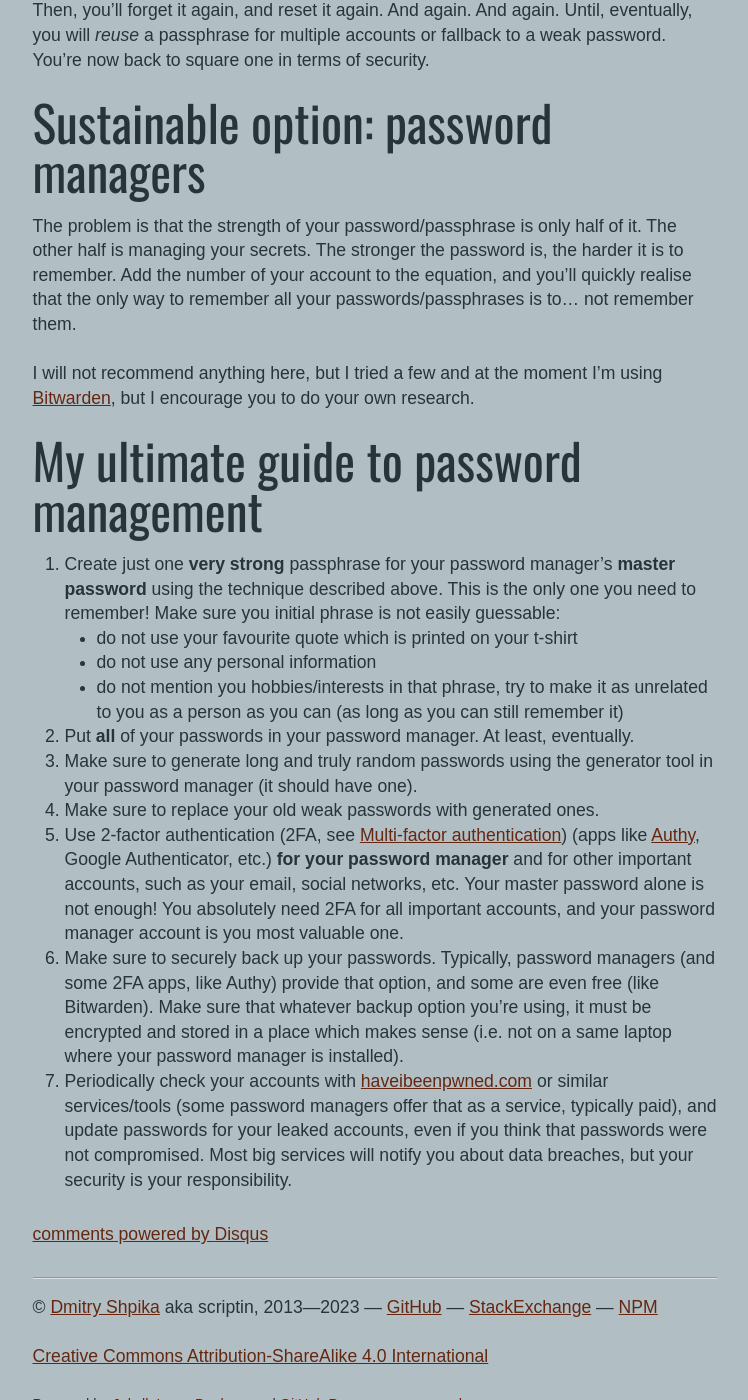
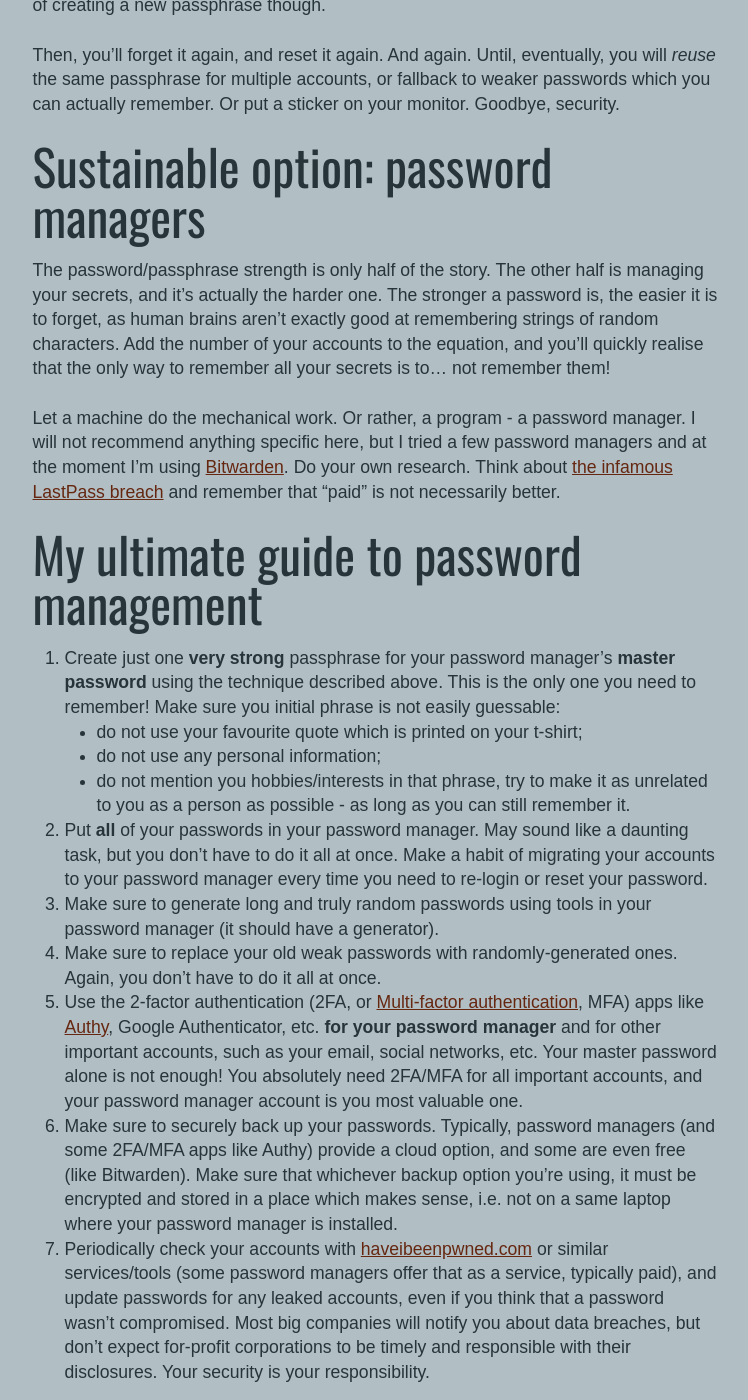
Before and after one commit to scriptin/scriptin.github.io, a Jekyll site: the page built from _posts/2021-10-29-your-passphrase-is-garbase.md, in a window 1280 px wide and 1400 px high, scrolled down 1727 px. Shown: the whole window, without its empty margins (265-1013 px from the left). Built offline with Jekyll 4.4.1, drawn with Linux system fonts in a browser that asks for light colours; comment, search, counter and statistics services are not loaded; some of the changed text lies outside the part shown.

Commit message:
Update passphare post

```diff
--- a/_posts/2021-10-29-your-passphrase-is-garbase.md
+++ b/_posts/2021-10-29-your-passphrase-is-garbase.md
@@ -1,26 +1,27 @@
 ---
 layout: post
 title: "Your passphrase is garbage"
+last_updated: 2023-10-11
 ---
 
-> TL;DR: Use a password manager. You should only have 1 passphrase to remember: your password manager's master passphrase. See the guide at the end for more tips.
+> TL;DR: Passphrases are better than passwords, but not sustainable. Use a password manager to generate and store long, truly random passwords, and remember just one passphrase - your password manager's master passphrase.
 
-## Passwords are even more garbage
+## Passwords are bad
 
 Imagine you're about to create a new account, and to set a password, you need to provide a string of characters which:
 
 - is at least 8 characters long
-- contains at least one of each of these:
-  - lowercase letter
-  - uppercase letter
-  - number
-  - special character: `!@#$%^&*()-_=+,.<>/?`
+- contains at least one symbol in each of these categories:
+  - lowercase letters
+  - uppercase letters
+  - numbers
+  - special characters: `!@#$%^&*()-_=+,.<>/?`
 
 Here's one:
 
 > Passw0rd!
 
-The problem? It's in a dictionary which hackers use to brute-force passwords.
+The problem? It's in a dictionary which hackers use to brute-force passwords (see [this collection](https://github.com/danielmiessler/SecLists/tree/master/Passwords) for examples of such dictionaries), so it's not secure.
 
 A better one?
 
@@ -28,41 +29,43 @@
 
 (Imagine your name is John Smith, and you're born in 1980.)
 
-Not really. Hackers can gather your personal information. Maybe you think that you're not that important, but your data may appear in a data breach or be gathered automatically from you social network profiles, so you don't have to be important to fall victim to hackers.
+Not much better. Not in a dictionary, probably, but hackers can gather your personal information. Maybe you think that you're not that important, but your data may appear in a data breach or gathered automatically from you social network profiles, so you don't have to be important to fall victim to hackers.
 
-## Passphrases?
+## Let's try passphrases
 
-Some people and companies (even those in cyber-security industry) [recommend](https://www.youtube.com/results?search_query=passphrase) to use _passphrases_ instead:
+Some people and companies (even those in cyber-security industry) [recommend](https://www.youtube.com/results?search_query=passphrase) to use _passphrases_ instead, with a typical instruction for creating one looking something like this:
 
 1. Think of a long phrase: "I met Jane in New York in 1995"
 2. Use only initial letters: `ImJiNYi1995`
 3. Replace some with special characters: `ImJ@NY#1995`
 
-Looks good? Not really.
+Looks good? Better indeed, but...
 
-## Passphrases are advertised as a better option, but...
+## Can you remember a passphrase?
 
-Imagine that you don't use this passphrase for more than a month. Also, you have multiple accounts which use passphrases created with a same technique. Eventually, you'll either forget the whole thing, or at least which letters you've replaced with symbols.
+Imagine that you don't use this passphrase for more than a month. Also, you have multiple accounts which use passphrases created with the same technique. Eventually, you'll either forget the whole thing, or at least which exact letters you've replaced with symbols.
 
-You'll end up resetting your password, no problem.
+No problem, you can simply reset your password. You'll have to go through the process of creating a new passphrase though.
 
-Then, you'll forget it again, and reset it again. And again. And again. Until, eventually, you will _reuse_ a passphrase for multiple accounts or fallback to a weak password. You're now back to square one in terms of security.
+Then, you'll forget it again, and reset it again. And again. Until, eventually, you will _reuse_ the same passphrase for multiple accounts, or fallback to weaker passwords which you can actually remember. Or put a sticker on your monitor. Goodbye, security.
 
 ## Sustainable option: password managers
 
-The problem is that the strength of your password/passphrase is only half of it. The other half is managing your secrets. The stronger the password is, the harder it is to remember. Add the number of your account to the equation, and you'll quickly realise that the only way to remember all your passwords/passphrases is to... not remember them.
+The password/passphrase strength is only half of the story. The other half is managing your secrets, and it's actually the harder one. The stronger a password is, the easier it is to forget, as human brains aren't exactly good at remembering strings of random characters. Add the number of your accounts to the equation, and you'll quickly realise that the only way to remember all your secrets is to... not remember them!
 
-I will not recommend anything here, but I tried a few and at the moment I'm using [Bitwarden](https://bitwarden.com/), but I encourage you to do your own research.
+Let a machine do the mechanical work. Or rather, a program - a password manager. I will not recommend anything specific here, but I tried a few password managers and at the moment I'm using [Bitwarden](https://bitwarden.com/). Do your own research. Think about [the infamous LastPass breach](https://blog.lastpass.com/2023/03/security-incident-update-recommended-actions/) and remember that "paid" is not necessarily better.
 
 ## My ultimate guide to password management
 
 1. Create just one **very strong** passphrase for your password manager's **master password** using the technique described above. This is the only one you need to remember! Make sure you initial phrase is not easily guessable:
-    - do not use your favourite quote which is printed on your t-shirt
-    - do not use any personal information
-    - do not mention you hobbies/interests in that phrase, try to make it as unrelated to you as a person as you can (as long as you can still remember it)
-2. Put **all** of your passwords in your password manager. At least, eventually.
-3. Make sure to generate long and truly random passwords using the generator tool in your password manager (it should have one).
-4. Make sure to replace your old weak passwords with generated ones.
-5. Use 2-factor authentication (2FA, see [Multi-factor authentication](https://en.wikipedia.org/wiki/Multi-factor_authentication)) (apps like [Authy](https://authy.com/), Google Authenticator, etc.) **for your password manager** and for other important accounts, such as your email, social networks, etc. Your master password alone is not enough! You absolutely need 2FA for all important accounts, and your password manager account is you most valuable one.
-6. Make sure to securely back up your passwords. Typically, password managers (and some 2FA apps, like Authy) provide that option, and some are even free (like Bitwarden). Make sure that whatever backup option you're using, it must be encrypted and stored in a place which makes sense (i.e. not on a same laptop where your password manager is installed).
-7. Periodically check your accounts with [haveibeenpwned.com](https://haveibeenpwned.com/) or similar services/tools (some password managers offer that as a service, typically paid), and update passwords for your leaked accounts, even if you think that passwords were not compromised. Most big services will notify you about data breaches, but your security is your responsibility.
+    - do not use your favourite quote which is printed on your t-shirt;
+    - do not use any personal information;
+    - do not mention you hobbies/interests in that phrase, try to make it as unrelated to you as a person as possible - as long as you can still remember it.
+2. Put **all** of your passwords in your password manager. May sound like a daunting task, but you don't have to do it all at once. Make a habit of migrating your accounts to your password manager every time you need to re-login or reset your password.
+3. Make sure to generate long and truly random passwords using tools in your password manager (it should have a generator).
+4. Make sure to replace your old weak passwords with randomly-generated ones. Again, you don't have to do it all at once.
+5. Use the 2-factor authentication (2FA, or [Multi-factor authentication](https://en.wikipedia.org/wiki/Multi-factor_authentication), MFA) apps like [Authy](https://authy.com/), Google Authenticator, etc. **for your password manager** and for other important accounts, such as your email, social networks, etc. Your master password alone is not enough! You absolutely need 2FA/MFA for all important accounts, and your password manager account is you most valuable one.
+6. Make sure to securely back up your passwords. Typically, password managers (and some 2FA/MFA apps like Authy) provide a cloud option, and some are even free (like Bitwarden). Make sure that whichever backup option you're using, it must be encrypted and stored in a place which makes sense, i.e. not on a same laptop where your password manager is installed.
+7. Periodically check your accounts with [haveibeenpwned.com](https://haveibeenpwned.com/) or similar services/tools (some password managers offer that as a service, typically paid), and update passwords for any leaked accounts, even if you think that a password wasn't compromised. Most big companies will notify you about data breaches, but don't expect for-profit corporations to be timely and responsible with their disclosures. Your security is your responsibility.
+
+Remember: your memory is not a reliable place to store random strings, and you're not as good at creating random strings as you might think. Install a damn password manager now!
```
